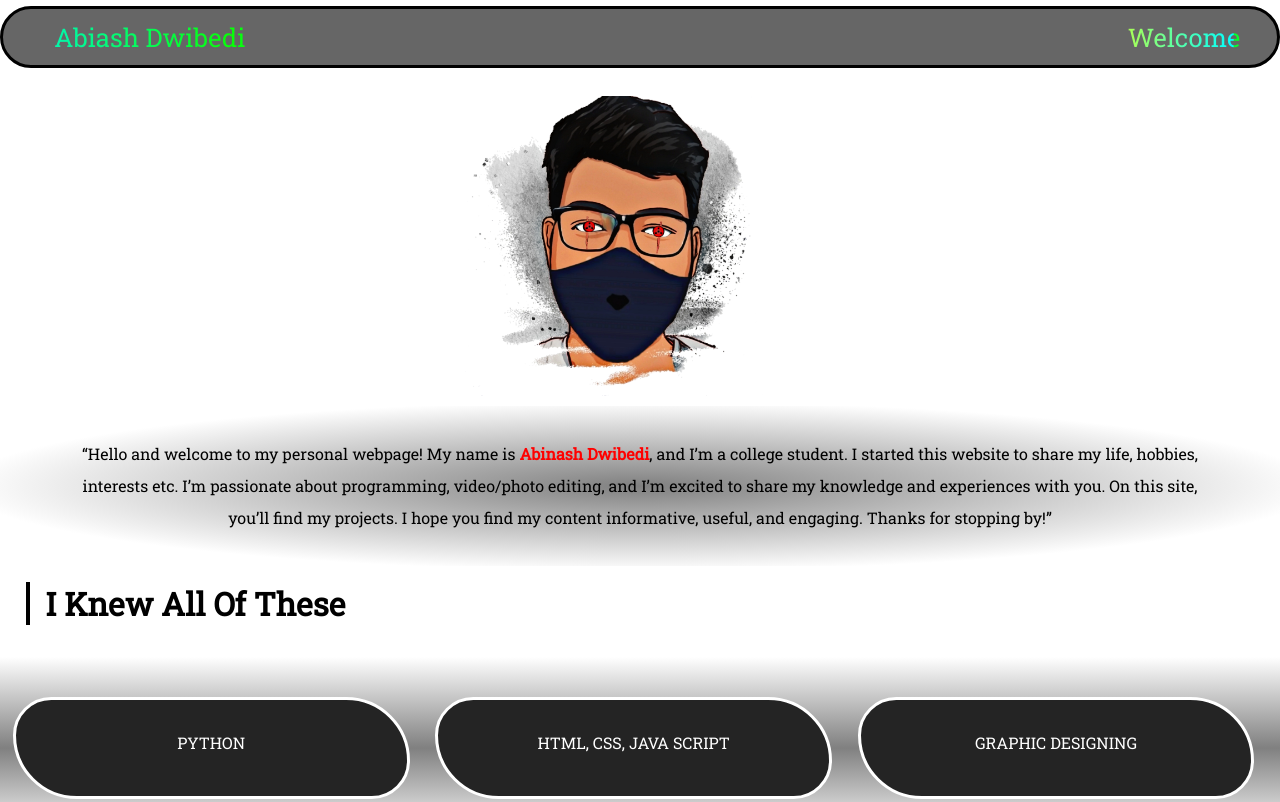
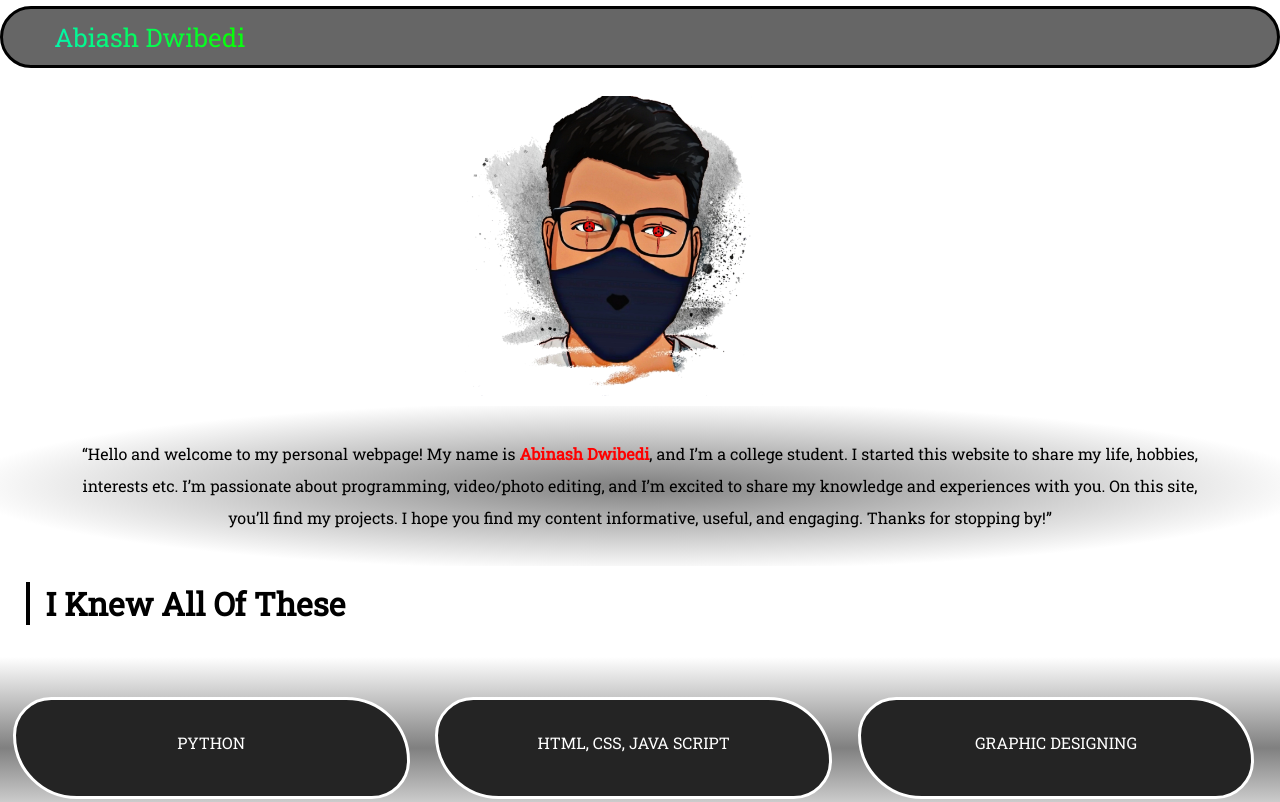
Before and after one commit to AbinashDwibedi/abinash, a plain HTML site: page index.html in a window 1280 px wide. Shown: the top 802 px of the page. Drawn offline with Linux system fonts and the light colour scheme.

Commit message:
Update index.html

```diff
--- a/index.html
+++ b/index.html
@@ -19,9 +19,6 @@
 
             <div class="left-nav">
                 Abiash Dwibedi
-            </div>
-            <div class="right-nav">
-         Welcome
             </div>
         </nav>
     </header>
```
